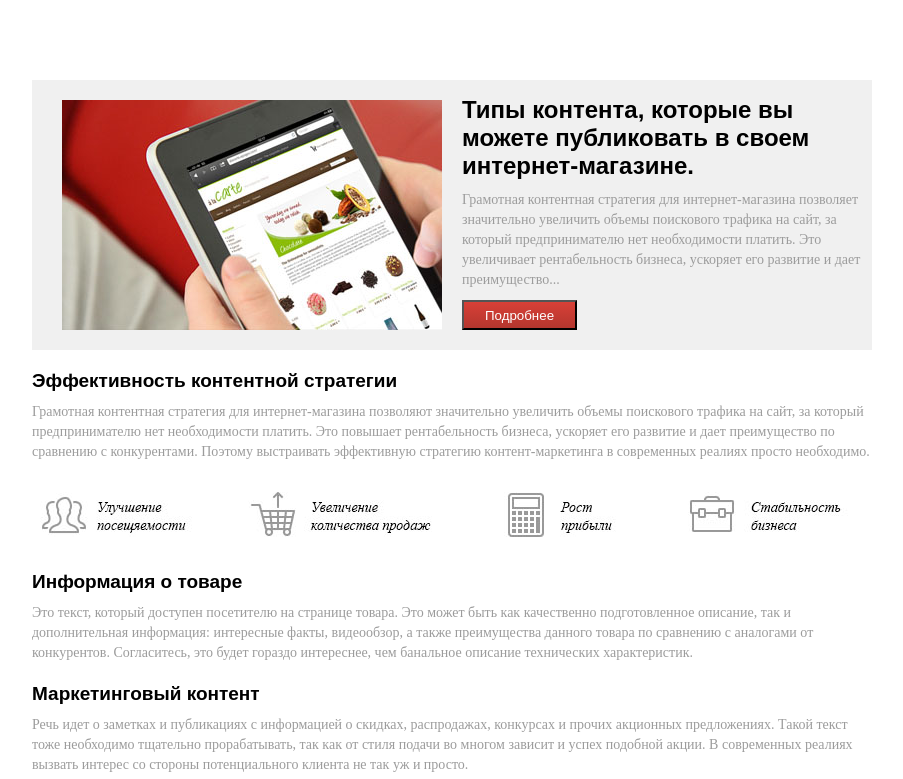
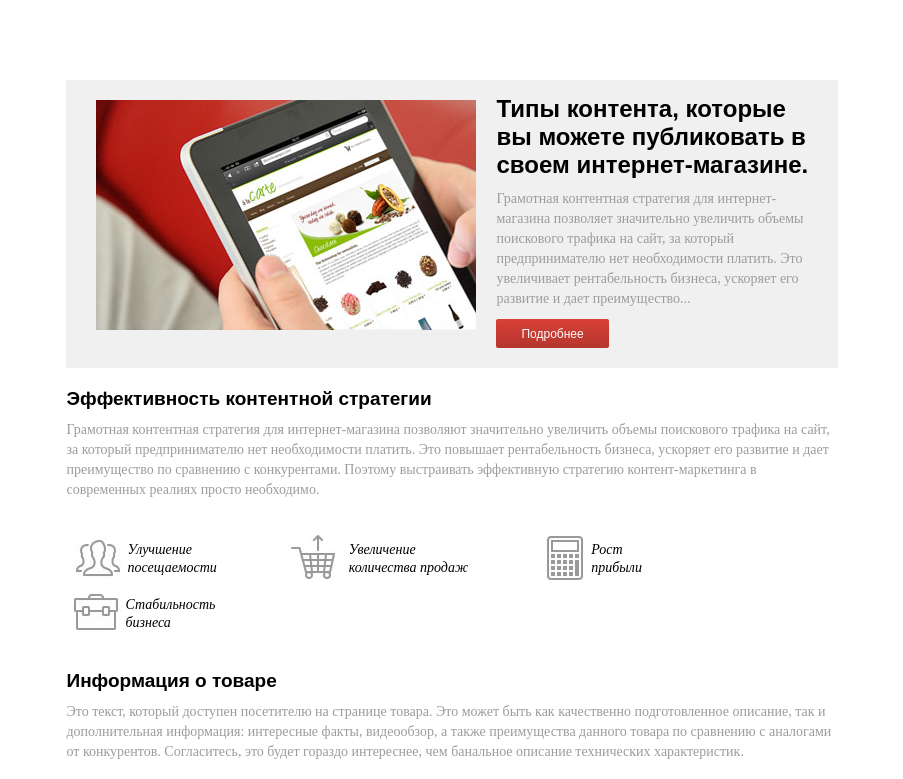
Before and after one commit to Nadolskyi/TEST-HTML, a website: page index.html in a window 1280 px wide. Shown: the top 779 px of the page, without its empty margins (188-1091 px from the left). Drawn offline with Linux system fonts and the light colour scheme.

Commit message:
corection

```diff
--- a/css/styles.scss
+++ b/css/styles.scss
@@ -12,24 +12,20 @@
 }
 .page {
   margin: 0 auto;
-  width: 840px;
+  width: 61%;
   margin-bottom: 150px;
 }
 .header {
   margin-top: 80px;
-  height: 270px;
   background-color: #F0F0F0;
   &__image {
     margin: 20px 20px 20px 30px;
     float: left;
   }
   &__content {
-    padding-top: 1px;
-    padding-right: 10px;
-    text-align: left;
+padding: 15px 10px 20px 25px;
   }
   &__content_title {
-    margin-top: 15px;
     font-size: 24px;
     font-family: Arial;
     font-weight: bold;
@@ -38,11 +34,14 @@
     @include content-text;
   }
   &__content_button {
-  color: #FEFEFE;
-  margin-top: 10px;
-  background: linear-gradient(to top, #B4362E, #D84037);
-  width: 115px;
-  height: 30px;
+    border-radius: 2px;
+    margin-top: 10px;
+    display: inline-block;
+    padding: 8px 25px 7px 25px;
+    color: #FEFEFE;
+    font-family: Arial;
+    font-size: 12px;
+    background: linear-gradient(to top, #B4362E, #D84037);
   }
 }
 .content {
@@ -50,9 +49,45 @@
   @include content-title;
   }
   &__text {
+
   @include content-text;
   }
   &__icons {
     margin: 30px 0 30px 0;
   }
+  &__icons_icon1,
+  &__icons_icon2,
+  &__icons_icon3,
+  &__icons_icon4
+    {
+   height: 45px;
+    float: left;
+  }
+  &__icons_text1,
+  &__icons_text2,
+  &__icons_text3,
+  &__icons_text4
+    {
+    width: 50%;
+    margin: 6px 0 0 0;
+    font-size: 14px;
+    font-style: italic;
+    line-height: 18px;
+    float: left;
+  }
+  &__icons_pair1,
+  &__icons_pair2,
+  &__icons_pair3,
+  &__icons_pair4
+    {
+  margin: 5px 0 5px 0;
+  float: left;
+  }
 }
+.content__icons::after,
+.header::after
+{
+    content:'';
+    display:block;
+    clear: both;
+}
--- a/index.html
+++ b/index.html
@@ -10,15 +10,15 @@
 <body>
   <div class = "page">
     <div class = "header">
-      <div class = "header__image">
-      <img src="img/header-image.jpg" width="380" alt="header-image">
-      </div>
+
+      <img class = "header__image" src="img/header-image.jpg" alt="header-image">
+
       <div class = "header__content">
         <div class = "header__content_title">Типы контента, которые вы можете публиковать в своем интернет-магазине.
         </div>
         <div class = "header__content_text">Грамотная контентная стратегия для интернет-магазина позволяет значительно увеличить объемы поискового трафика на сайт, за который предпринимателю нет необходимости платить. Это увеличивает рентабельность бизнеса, ускоряет его развитие и дает преимущество...
         </div>
-        <button class = "header__content_button">Подробнее</button>
+        <div class = "header__content_button">Подробнее</div>
       </div>
     </div>
     <div class = "content">
@@ -29,7 +29,30 @@
       Грамотная контентная стратегия для интернет-магазина позволяют значительно увеличить объемы поискового трафика на сайт, за который предпринимателю нет необходимости платить. Это повышает рентабельность бизнеса, ускоряет его развитие и дает преимущество по сравнению с конкурентами. Поэтому выстраивать эффективную стратегию контент-маркетинга в современных реалиях просто необходимо.
       </div>
       <div class = "content__icons">
-        <img src="img/icons.jpg" alt="icons">
+        <div class="content__icons_pair1">
+          <img class="content__icons_icon1" src="img/icon1.jpg" alt="icon1">
+          <div class="content__icons_text1">
+            Улучшение посещаемости
+          </div>
+        </div>
+        <div class="content__icons_pair2">
+            <img class="content__icons_icon2" src="img/icon2.jpg" alt="icon2">
+          <div class="content__icons_text2">
+            Увеличение количества продаж
+          </div>
+        </div>
+        <div class="content__icons_pair3">
+          <img class="content__icons_icon3" src="img/icon3.jpg" alt="icon3">
+          <div class="content__icons_text3">
+            Рост прибыли
+          </div>
+        </div>
+        <div class="content__icons_pair4">
+          <img class="content__icons_icon4" src="img/icon4.jpg" alt="icon4">
+          <div class="content__icons_text4">
+            Стабильность бизнеса
+          </div>
+        </div>
       </div>
       <div class="content__title">
       Информация о товаре
```
Also changed, not shown: css/styles.css, img/icon1.jpg (added), img/icon2.jpg (added), img/icon3.jpg (added), img/icon4.jpg (added), 1 other file.
